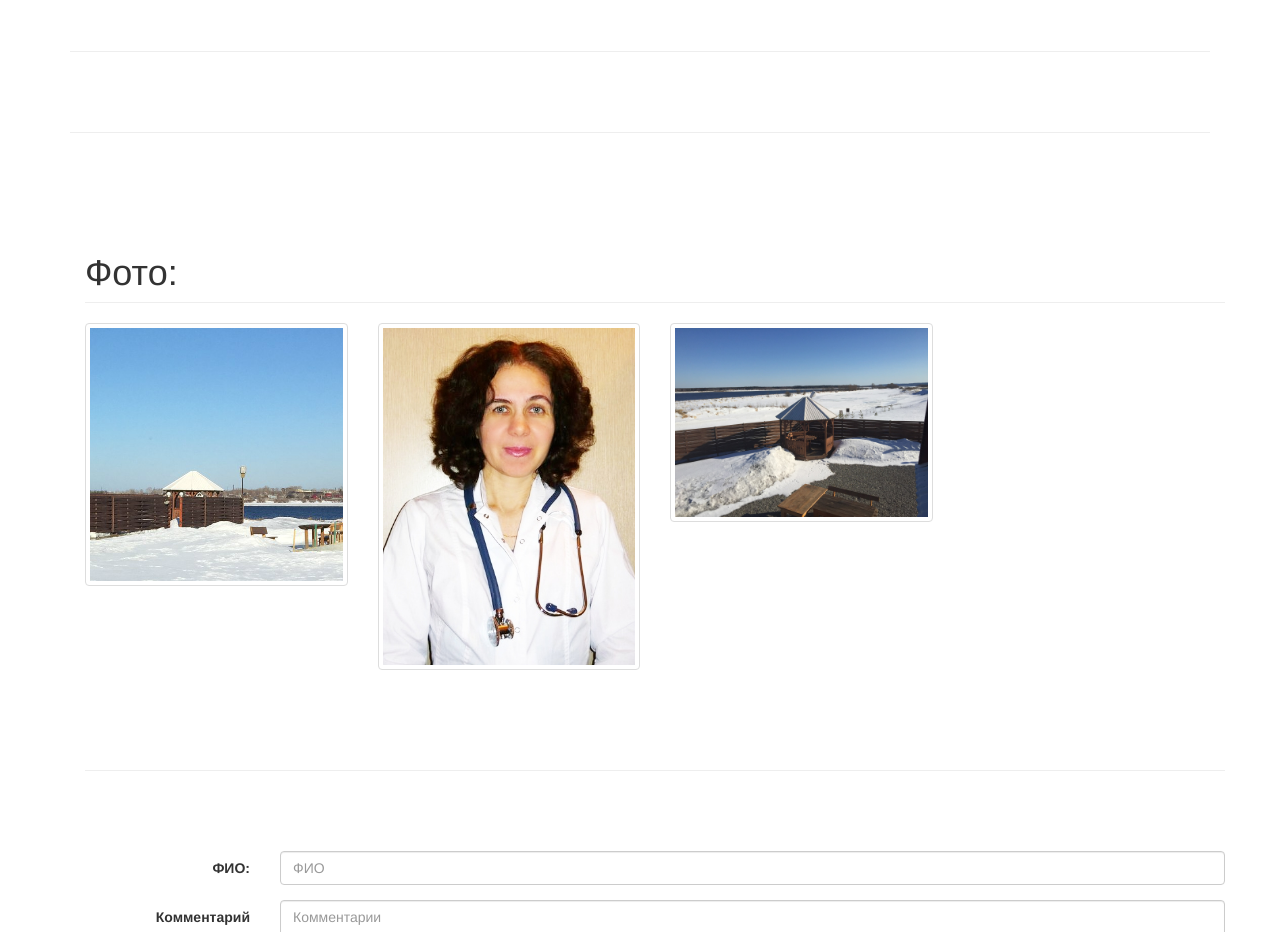
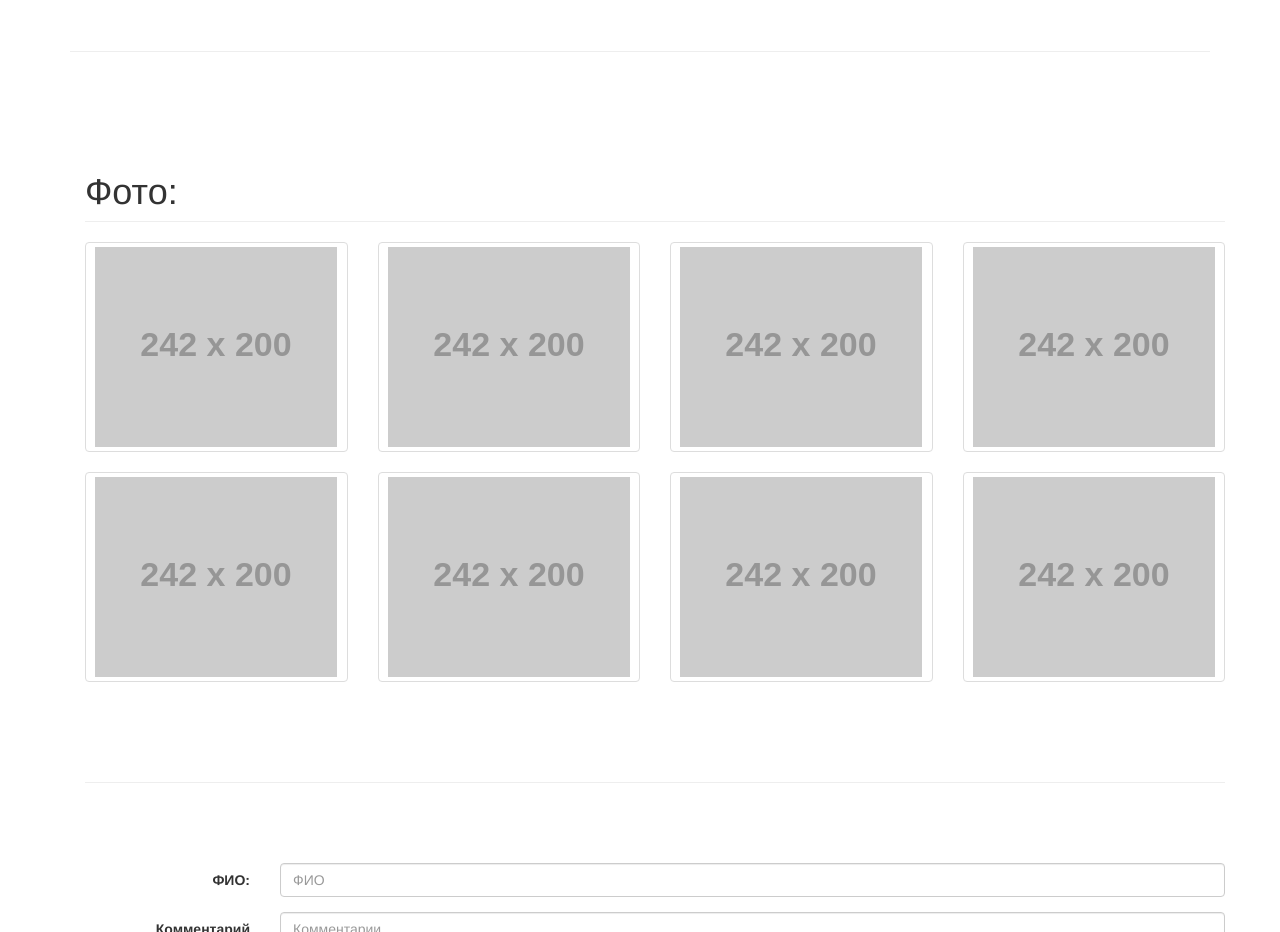
Before and after one commit to panacea-perm/panacea-relax, a plain HTML site: page index.html in a window 1280 px wide. Shown: the part 7720-8652 px from the top of the page. Drawn offline with Linux system fonts and the light colour scheme; files that its build step writes are made by us from their sources; placeholder pictures from the web are drawn by us.

Commit message:
Update 2015-11-03T12:24:08.198Z

```diff
--- a/index.html
+++ b/index.html
@@ -38,8 +38,9 @@
                     <h3>Пермский край, около д.Гамы</h3>
                 </div>
             </div>
+    </header>
 
-    </header>
+    <a target="_blank" href="http://panacea-perm.ru"><div class="panacea-logo"></div></a>
 
     <!-- Page Content -->
     <div class="container">
@@ -314,7 +315,6 @@
 
         <hr class="featurette-divider">
 
-        <hr class="featurette-divider">
 
         <div class="container">
             <div class="row">
@@ -323,20 +323,50 @@
                 </div>
 
                 <div class="col-lg-3 col-md-4 col-xs-6 thumb">
-                    <a class="thumbnail" data-lightbox="roadtrip" href="./images/first-image.png">
-                        <img class="img-responsive" src="./images/first-image.png" alt="">
+                    <a class="thumbnail" data-lightbox="roadtrip" href="https://placehold.it/640x480">
+                        <img class="img-responsive" src="https://placehold.it/242x200" alt="">
                     </a>
                 </div>
 
                 <div class="col-lg-3 col-md-4 col-xs-6 thumb">
-                    <a class="thumbnail" data-lightbox="roadtrip" href="./images/second-image.jpg">
-                        <img class="img-responsive" src="./images/second-image.jpg" alt="">
+                    <a class="thumbnail" data-lightbox="roadtrip" href="https://placehold.it/640x480">
+                        <img class="img-responsive" src="https://placehold.it/242x200" alt="">
                     </a>
                 </div>
 
                 <div class="col-lg-3 col-md-4 col-xs-6 thumb">
-                    <a class="thumbnail" data-lightbox="roadtrip" href="./images/third-image.jpg">
-                        <img class="img-responsive" src="./images/third-image.jpg" alt="">
+                    <a class="thumbnail" data-lightbox="roadtrip" href="https://placehold.it/640x480">
+                        <img class="img-responsive" src="https://placehold.it/242x200" alt="">
+                    </a>
+                </div>
+
+                <div class="col-lg-3 col-md-4 col-xs-6 thumb">
+                    <a class="thumbnail" data-lightbox="roadtrip" href="https://placehold.it/640x480">
+                        <img class="img-responsive" src="https://placehold.it/242x200" alt="">
+                    </a>
+                </div>
+
+                <div class="col-lg-3 col-md-4 col-xs-6 thumb">
+                    <a class="thumbnail" data-lightbox="roadtrip" href="https://placehold.it/640x480">
+                        <img class="img-responsive" src="https://placehold.it/242x200" alt="">
+                    </a>
+                </div>
+
+                <div class="col-lg-3 col-md-4 col-xs-6 thumb">
+                    <a class="thumbnail" data-lightbox="roadtrip" href="https://placehold.it/640x480">
+                        <img class="img-responsive" src="https://placehold.it/242x200" alt="">
+                    </a>
+                </div>
+
+                <div class="col-lg-3 col-md-4 col-xs-6 thumb">
+                    <a class="thumbnail" data-lightbox="roadtrip" href="https://placehold.it/640x480">
+                        <img class="img-responsive" src="https://placehold.it/242x200" alt="">
+                    </a>
+                </div>
+
+                <div class="col-lg-3 col-md-4 col-xs-6 thumb">
+                    <a class="thumbnail" data-lightbox="roadtrip" href="https://placehold.it/640x480">
+                        <img class="img-responsive" src="https://placehold.it/242x200" alt="">
                     </a>
                 </div>
 
@@ -371,8 +401,8 @@
         <footer>
             <div class="row">
                 <div class="col-lg-12">
-                    <p>Сделанно по заказу: <a href="http://panacea-perm.ru">Панацея - центр восточной медицины</a>
-                    и <a href="http://bagamy-perm.ru">База отдыха багамы</a></p>
+                    <p>Сделанно по заказу: <a target="_blank" href="http://panacea-perm.ru">Панацея - центр восточной медицины</a>
+                    и <a target="_blank" href="http://bagamy-perm.ru">База отдыха багамы</a></p>
                 </div>
             </div>
         </footer>
```
Also changed, not shown: css/bundle.css, images/header_logo.png (added).
